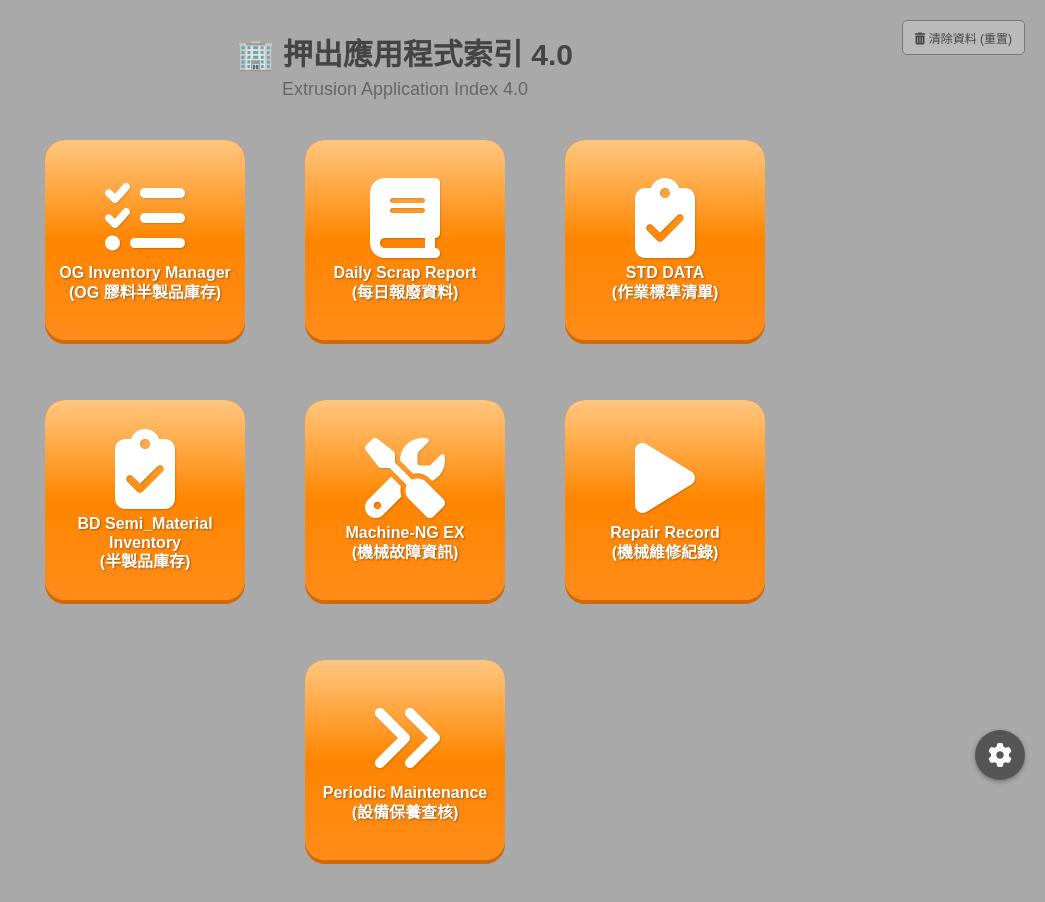
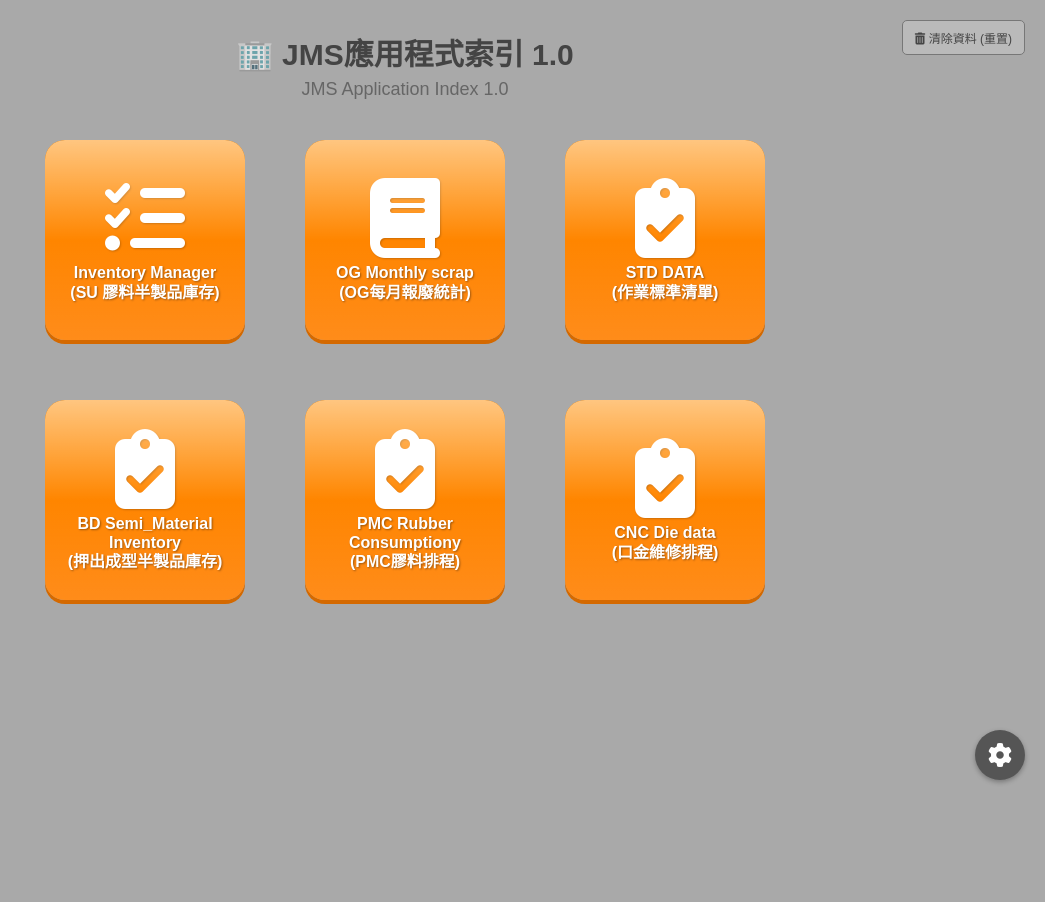
Before and after one commit to DEREKLIN1429/JS_KEY, a plain HTML site: page index.html in a window 1280 px wide. Shown: the whole page, without its empty margins (235-1280 px from the left). After the commit the page ends 860 px from the top, so only its background shows below. Drawn offline with Linux system fonts and the light colour scheme.

Commit message:
Update index.html

```diff
--- a/index.html
+++ b/index.html
@@ -3,7 +3,7 @@
 <head>
     <meta charset="UTF-8">
     <meta name="viewport" content="width=device-width, initial-scale=1.0">
-    <title>押出應用程式網站 4.0 (EX Application Index 4.0)</title>
+    <title>JMS應用程式網站 1.0 (JMS Application Index 1.0)</title>
     <link rel="stylesheet" href="https://cdnjs.cloudflare.com/ajax/libs/font-awesome/6.5.2/css/all.min.css">
 
     <style>
@@ -345,8 +345,8 @@
     </button>
 
     <div class="header-container">
-        <h1>🏢 押出應用程式索引 4.0</h1>
-        <div class="subheader">Extrusion Application Index 4.0</div>
+        <h1>🏢 JMS應用程式索引 1.0</h1>
+        <div class="subheader">JMS Application Index 1.0</div>
     </div>
 
     <div class="button-grid" id="button-grid">
@@ -398,13 +398,13 @@
         const DEFAULT_PASSWORD = "1429";
 
         const defaultButtons = [
-            { en: "OG Inventory Manager", cn: "OG 膠料半製品庫存", url: "https://dereklin1429.github.io/Inventory-Dashboard-main-V3/", icon: "fa-list-check" },
-             { en: "Daily Scrap Report", cn: "每日報廢資料", url: "https://dereklin1429.github.io/Scrap-everyday-MRI/", icon: "fa-book" },
-            { en: "STD DATA", cn: "作業標準清單", url: "http://10.90.33.36:3005/", icon: "fa-clipboard-check" },
-            { en: "BD Semi_Material Inventory", cn: "半製品庫存", url: "http://10.90.33.35:5001/", icon: "fa-clipboard-check" },
-            { en: "Machine-NG EX", cn: "機械故障資訊", url: "https://dereklin1429.github.io/Machine-NG-EX/", icon: "fa-tools" },
-            { en: "Repair Record", cn: "機械維修紀錄", url: "https://dereklin1429.github.io", icon: "fa-play" },
-            { en: "Periodic Maintenance", cn: "設備保養查核", url: "https://dereklin1429.github.io/M-C_Maintenance-EX/", icon: "fa-angle-double-right" }
+                  { en: "Inventory Manager", cn: "SU 膠料半製品庫存", url: "https://dereklin1429.github.io/Inventory-Dashboard-main-V3/", icon: "fa-list-check" },
+                  { en: "OG Monthly scrap", cn: "OG每月報廢統計", url: "http://10.90.33.36:3001/", icon: "fa-book" } ,
+                   { en: "STD DATA", cn: "作業標準清單", url: "http://10.90.33.36:3005/", icon: "fa-clipboard-check" },
+                   { en: "BD Semi_Material Inventory", cn: "押出成型半製品庫存", url: "http://10.90.33.36:5001/", icon: "fa-clipboard-check" },
+                   { en: "PMC Rubber Consumptiony", cn: "PMC膠料排程", url: "http://10.90.33.36:5002/", icon: "fa-clipboard-check" },
+                   { en: "CNC Die data", cn: "口金維修排程", url: "http://10.90.33.36:4002/", icon: "fa-clipboard-check" }
+
 
 
         ];
```
